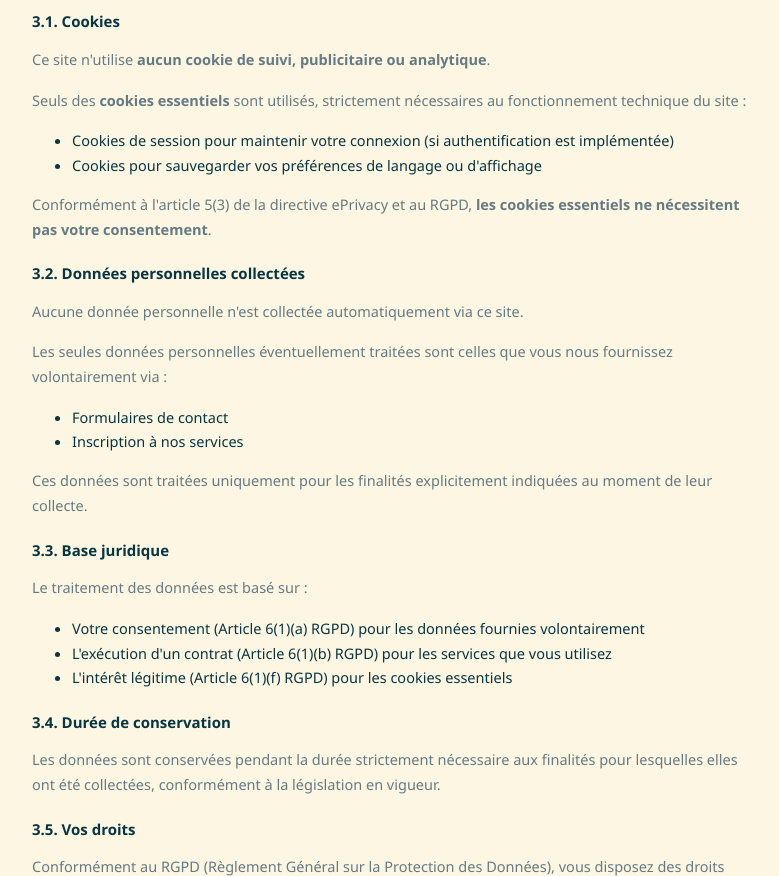
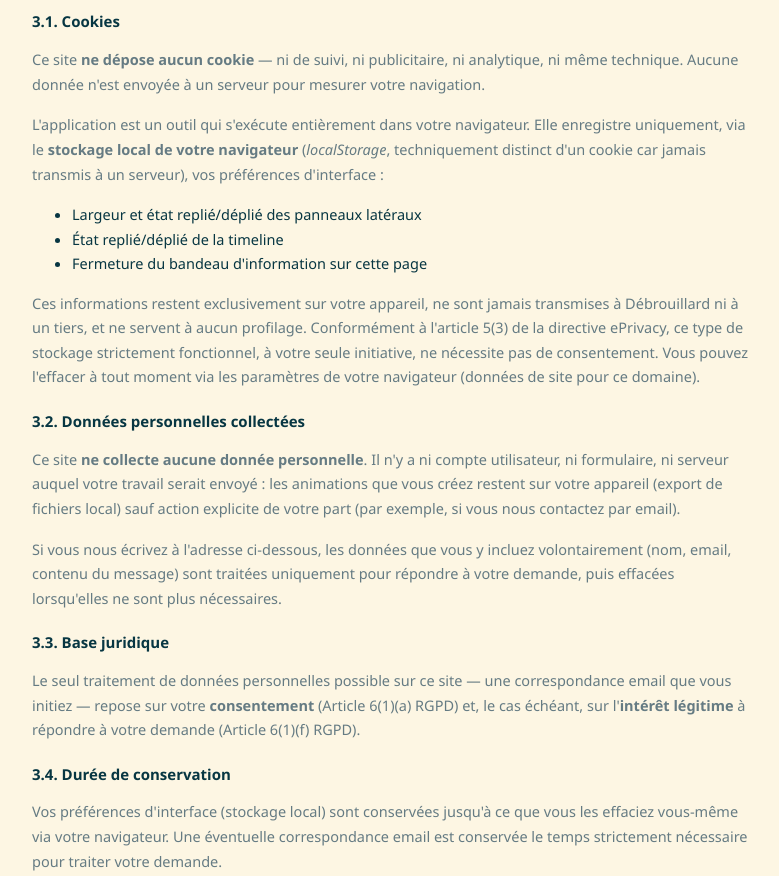
Before and after one commit to Terraform144/animate-js, a website built with Vite: page src/mentions-legales.html in a window 1280 px wide. Shown: the part 640-1516 px from the top of the page, without its empty margins (248-1027 px from the left). Built offline with nearby package versions, Linux system fonts and the light colour scheme.

Commit message:
chore: rewrite legal/GDPR notice for accuracy, no non-essential storage
mentions-legales.html previously described generic contact-form/signup
data collection and hedged on session cookies that don't exist. The
app sets zero cookies and has no backend/forms — only localStorage for
local UI preferences (panel widths, collapse state), never
transmitted. Rewrote the cookie/personal-data sections to say so
plainly, per Belgian APD/GDPR guidance that purely functional
on-device storage needs no consent banner.

Also fixed the cookie-bar copy to match reality and made its dismissal
persist via the same local pref mechanism instead of resetting every
reload.

```diff
--- a/src/main.js
+++ b/src/main.js
@@ -232,6 +232,18 @@ let sidebarWidth = getPref('sidebarWidth', isLargeScreen() ? 320 : 260);
 // l'utilisateur touche au réglage, son choix est mémorisé et prime toujours.
 let sidebarCollapsed = hasPref('sidebarFullyCollapsed') ? getPref('sidebarFullyCollapsed', false) : isNarrowViewport();
 
+// Bandeau d'info cookies : aucun cookie n'est posé (voir mentions-legales.html),
+// la fermeture est donc simplement mémorisée en préférence locale comme le
+// reste de la mise en page, pas un consentement à tracer.
+const cookieBar = document.getElementById('cookie-bar');
+if (cookieBar) {
+  if (getPref('cookieBarDismissed', false)) cookieBar.style.display = 'none';
+  document.getElementById('cookie-bar-close')?.addEventListener('click', () => {
+    setPref('cookieBarDismissed', true);
+    cookieBar.style.display = 'none';
+  });
+}
+
 function applySidebarCollapse() {
   const overlay = isOverlayMode();
   sidebarEl.classList.toggle('overlay-mode', overlay);
--- a/src/mentions-legales.html
+++ b/src/mentions-legales.html
@@ -110,47 +110,36 @@
 
             <h3>3.1. Cookies</h3>
             <p>
-                Ce site n'utilise <strong>aucun cookie de suivi, publicitaire ou analytique</strong>.
+                Ce site <strong>ne dépose aucun cookie</strong> — ni de suivi, ni publicitaire, ni analytique, ni même technique. Aucune donnée n'est envoyée à un serveur pour mesurer votre navigation.
             </p>
             <p>
-                Seuls des <strong>cookies essentiels</strong> sont utilisés, strictement nécessaires au fonctionnement technique du site :
+                L'application est un outil qui s'exécute entièrement dans votre navigateur. Elle enregistre uniquement, via le <strong>stockage local de votre navigateur</strong> (<em>localStorage</em>, techniquement distinct d'un cookie car jamais transmis à un serveur), vos préférences d'interface :
             </p>
             <ul>
-                <li>Cookies de session pour maintenir votre connexion (si authentification est implémentée)</li>
-                <li>Cookies pour sauvegarder vos préférences de langage ou d'affichage</li>
+                <li>Largeur et état replié/déplié des panneaux latéraux</li>
+                <li>État replié/déplié de la timeline</li>
+                <li>Fermeture du bandeau d'information sur cette page</li>
             </ul>
             <p>
-                Conformément à l'article 5(3) de la directive ePrivacy et au RGPD, <strong>les cookies essentiels ne nécessitent pas votre consentement</strong>.
+                Ces informations restent exclusivement sur votre appareil, ne sont jamais transmises à Débrouillard ni à un tiers, et ne servent à aucun profilage. Conformément à l'article 5(3) de la directive ePrivacy, ce type de stockage strictement fonctionnel, à votre seule initiative, ne nécessite pas de consentement. Vous pouvez l'effacer à tout moment via les paramètres de votre navigateur (données de site pour ce domaine).
             </p>
 
             <h3>3.2. Données personnelles collectées</h3>
             <p>
-                Aucune donnée personnelle n'est collectée automatiquement via ce site.
+                Ce site <strong>ne collecte aucune donnée personnelle</strong>. Il n'y a ni compte utilisateur, ni formulaire, ni serveur auquel votre travail serait envoyé : les animations que vous créez restent sur votre appareil (export de fichiers local) sauf action explicite de votre part (par exemple, si vous nous contactez par email).
             </p>
             <p>
-                Les seules données personnelles éventuellement traitées sont celles que vous nous fournissez volontairement via :
-            </p>
-            <ul>
-                <li>Formulaires de contact</li>
-                <li>Inscription à nos services</li>
-            </ul>
-            <p>
-                Ces données sont traitées uniquement pour les finalités explicitement indiquées au moment de leur collecte.
+                Si vous nous écrivez à l'adresse ci-dessous, les données que vous y incluez volontairement (nom, email, contenu du message) sont traitées uniquement pour répondre à votre demande, puis effacées lorsqu'elles ne sont plus nécessaires.
             </p>
 
             <h3>3.3. Base juridique</h3>
             <p>
-                Le traitement des données est basé sur :
+                Le seul traitement de données personnelles possible sur ce site — une correspondance email que vous initiez — repose sur votre <strong>consentement</strong> (Article 6(1)(a) RGPD) et, le cas échéant, sur l'<strong>intérêt légitime</strong> à répondre à votre demande (Article 6(1)(f) RGPD).
             </p>
-            <ul>
-                <li>Votre consentement (Article 6(1)(a) RGPD) pour les données fournies volontairement</li>
-                <li>L'exécution d'un contrat (Article 6(1)(b) RGPD) pour les services que vous utilisez</li>
-                <li>L'intérêt légitime (Article 6(1)(f) RGPD) pour les cookies essentiels</li>
-            </ul>
 
             <h3>3.4. Durée de conservation</h3>
             <p>
-                Les données sont conservées pendant la durée strictement nécessaire aux finalités pour lesquelles elles ont été collectées, conformément à la législation en vigueur.
+                Vos préférences d'interface (stockage local) sont conservées jusqu'à ce que vous les effaciez vous-même via votre navigateur. Une éventuelle correspondance email est conservée le temps strictement nécessaire pour traiter votre demande.
             </p>
 
             <h3>3.5. Vos droits</h3>
@@ -185,7 +174,7 @@
         </section>
 
         <div class="last-updated">
-            Dernière mise à jour : 5 août 2026
+            Dernière mise à jour : 8 août 2026
         </div>
     </div>
 </body>
```
Also changed, not shown: index.html (+2 -2 lines).
